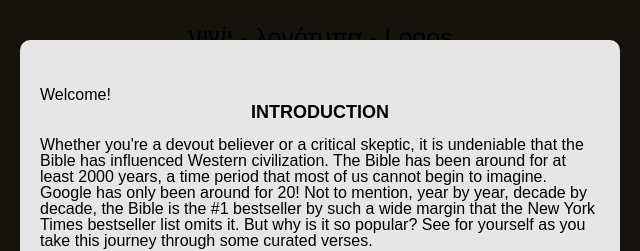
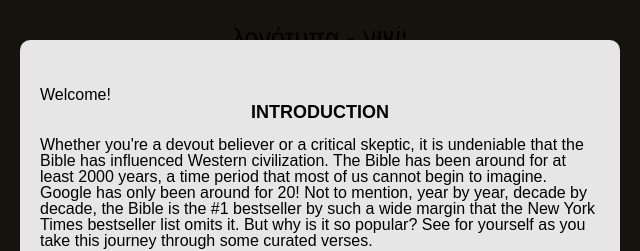
Before and after one commit to isaac-yoon/LOGOS-word, a website built with webpack: page public/index.html in a window 1280 px wide. Shown: the top 251 px of the page, 320-960 px from the left. Built offline with nearby package versions, Linux system fonts and the light colour scheme.

Commit message:
Remove logos from the equation

```diff
--- a/public/index.html
+++ b/public/index.html
@@ -57,7 +57,7 @@
       </div>
     </div> -->
 
-    <div id="word-title">יֵשׁוּעַ - λογότυπα - Logos</div>
+    <div id="word-title">λογότυπα - יֵשׁוּעַ</div>
     <canvas id="word-canvas"></canvas>
     <div id="navigation-bar">
       <button id="hint-button">HINT</button>
```
